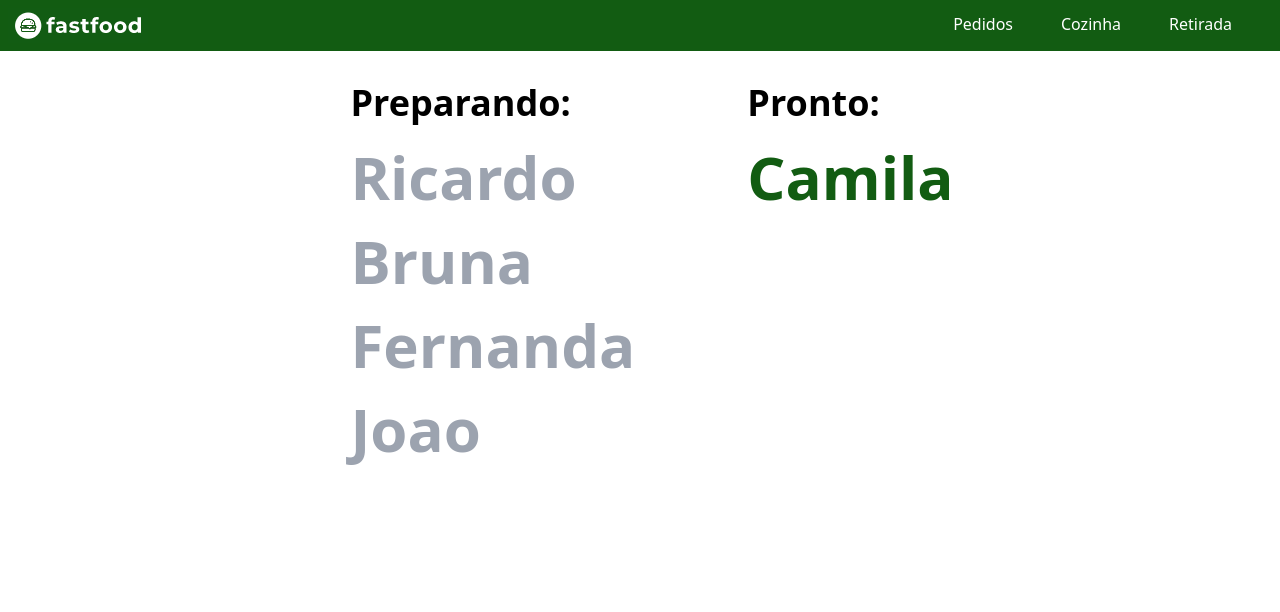
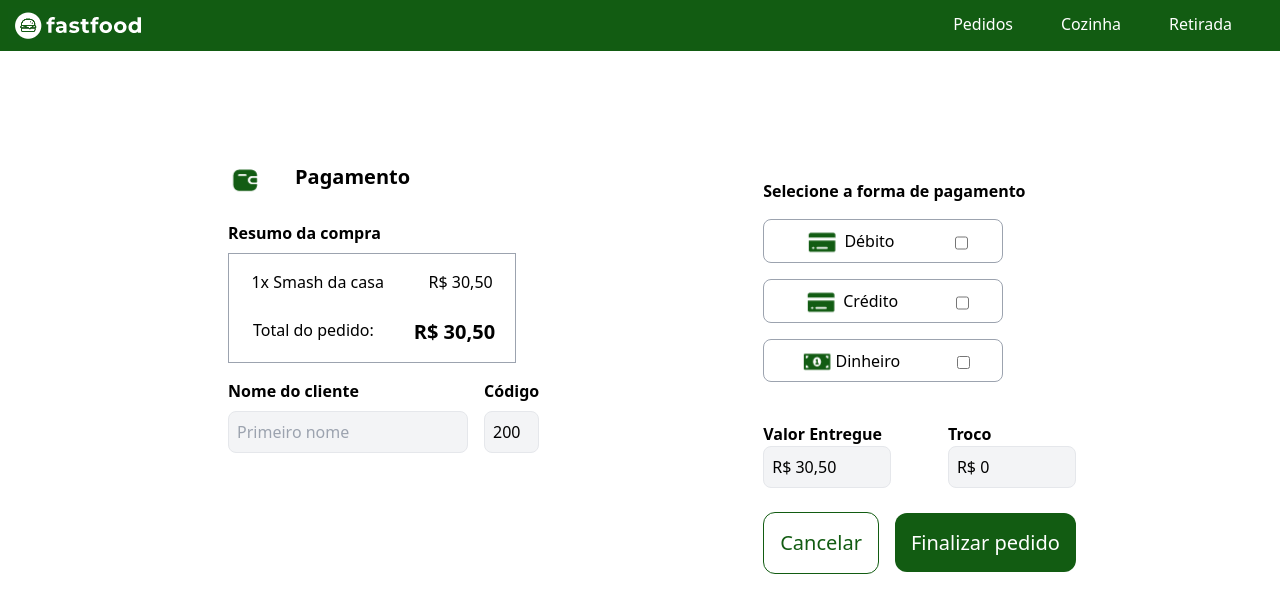
Before and after one commit to joaotoni/challenge-devio, a React (Vite) app: page /payment in a window 1280 px wide. Shown: the top 612 px of the page. Built offline with nearby package versions, Linux system fonts and the light colour scheme.

Commit message:
feat:Links for the pages done

```diff
--- a/src/App.tsx
+++ b/src/App.tsx
@@ -5,12 +5,12 @@ import Home from "./pages/Home"
 import Payment from "./pages/Payment"
 import "./styles/global.css"
 import Withdrawal from "./pages/Withdrawal"
+import Routes from "./Routes"
 
 export default function App() {
   return (
     <div className="">
-      <Header />
-      <Withdrawal />
+      <Routes />
     </div>
   )
 }
--- /dev/null
+++ b/src/Routes.tsx
@@ -0,0 +1,21 @@
+import {Routes as WrapperRoutes, Route, BrowserRouter } from "react-router-dom";
+import Header from "./components/Header";
+import Home from "./pages/Home";
+import Kitchen from "./pages/Kitchen";
+import Payment from "./pages/Payment";
+import Withdrawal from "./pages/Withdrawal";
+
+export default function Routes(){
+    return(
+        <BrowserRouter>
+
+                <Header />
+                <WrapperRoutes>
+                    <Route path = "/" element = {<Home />} />
+                    <Route path = "/payment" element = {<Payment />} />
+                    <Route path = "/kitchen" element = {<Kitchen />} />
+                    <Route path = "/withdrawal" element = {<Withdrawal />} />
+                </WrapperRoutes>
+        </BrowserRouter>
+    )
+}
--- a/src/components/Header/index.tsx
+++ b/src/components/Header/index.tsx
@@ -1,15 +1,16 @@
 import Logo from "../../assets/Icons/logo.png"
+import { Link } from "react-router-dom";
 
 export default function Header(){
     return(
         <header className="flex bg-[#125c12] p-2  ">
-            <div className="">
+            <Link className="" to={"/"}>
                 <img src={Logo} alt="" />
-            </div>
+            </Link>
             <nav className="absolute top-3 right-4  ">
-                <button className=" text-white rounded {`${card.isEditing? 'bg-cyberyellow':'bg-[#001B42] text-[#FAFAFA]'}`}">Pedidos</button>
-                <button className=" text-white px-4 md:px-12 {`${card.isEditing? 'bg-cyberyellow':'bg-[#001B42] text-[#FAFAFA]'}`}">Cozinha</button>
-                <button className=" text-white md:mr-8 {`${card.isEditing? 'bg-cyberyellow':'bg-[#001B42] text-[#FAFAFA]'}`}">Retirada</button>
+                <Link className=" text-white rounded {`${card.isEditing? 'bg-cyberyellow':'bg-[#001B42] text-[#FAFAFA]'}`}" to={"/"}>Pedidos</Link>
+                <Link className=" text-white px-4 md:px-12 {`${card.isEditing? 'bg-cyberyellow':'bg-[#001B42] text-[#FAFAFA]'}`}" to={"/kitchen"}>Cozinha</Link>
+                <Link className=" text-white md:mr-8 {`${card.isEditing? 'bg-cyberyellow':'bg-[#001B42] text-[#FAFAFA]'}`}" to={"/withdrawal"}>Retirada</Link>
             </nav>
         </header>
     )
--- a/src/pages/Home/index.tsx
+++ b/src/pages/Home/index.tsx
@@ -1,7 +1,7 @@
 import Modal from "../../components/Modal";
 import {categoriesObject} from "./CategoriesObject"
 import { ProductObject } from "./productsObjects"
-
+import { Link } from "react-router-dom";
 
 export default function Home(){
     return(
@@ -47,7 +47,9 @@ export default function Home(){
             </div>
             <div className="flex justify-center gap-6">
                 <button className="text-xl rounded-xl border border-solid p-4 border-[#125c12] text-[#125c12]">Cancelar</button>
-                <button className="text-xl rounded-xl bg-[#125c12] p-4 text-white">Finalizar pedido</button>
+                <Link className="text-xl rounded-xl bg-[#125c12] p-4 text-white" to={"/payment"}>
+                    Finalizar pedido
+                </Link>
             </div>
         </main>
     )
--- a/src/pages/Home/productsObjects.ts
+++ b/src/pages/Home/productsObjects.ts
@@ -1,4 +1,4 @@
-import Smash from "../assets/Images/smash.png"
+import Smash from "../../assets/Images/smash.png"
 
 export const ProductObject = [
     {
--- a/src/pages/Payment/index.tsx
+++ b/src/pages/Payment/index.tsx
@@ -1,5 +1,6 @@
 import Payments from "../../assets/Icons/payment.png"
 import {cards} from "./cardsObjects"
+import { Link } from "react-router-dom";
 
 export default function Payment(){
     return(
@@ -64,7 +65,9 @@ export default function Payment(){
                 </div>
                 <div className="mt-6">
                     <button className="mr-4 text-xl rounded-xl border border-solid p-4 border-[#125c12] text-[#125c12]">Cancelar</button>
-                    <button className="text-xl rounded-xl bg-[#125c12] p-4 text-white">Finalizar pedido</button>
+                    <Link className="text-xl rounded-xl bg-[#125c12] p-4 text-white" to={"/"}>
+                        Finalizar pedido
+                    </Link>
                 </div>
             </div>
         </section>
```
Also changed, not shown: src/pages/Home/categoriesObject.ts (+4 -4 lines).
